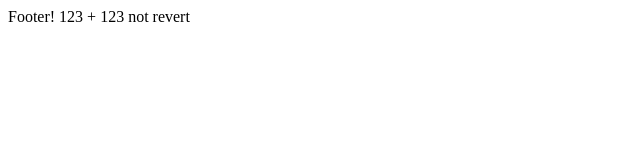
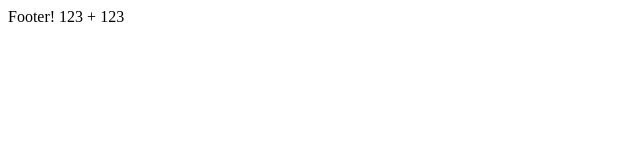
Before and after one commit to Beliyandr/mate-projects, a plain HTML site: page newProj/index.html in a window 1280 px wide. Shown: the full height of the page, 0-640 px from the left. Drawn offline with Linux system fonts and the light colour scheme.

Commit message:
Revert "revert"
This reverts commit 98980cbd8f774abb40507bcf3167f4a22ea924f2.

```diff
--- a/newProj/index.html
+++ b/newProj/index.html
@@ -8,6 +8,6 @@
   <body>
     <header></header>
     <main></main>
-    <footer>Footer! 123 + 123 not revert</footer>
+    <footer>Footer! 123 + 123</footer>
   </body>
 </html>
```
